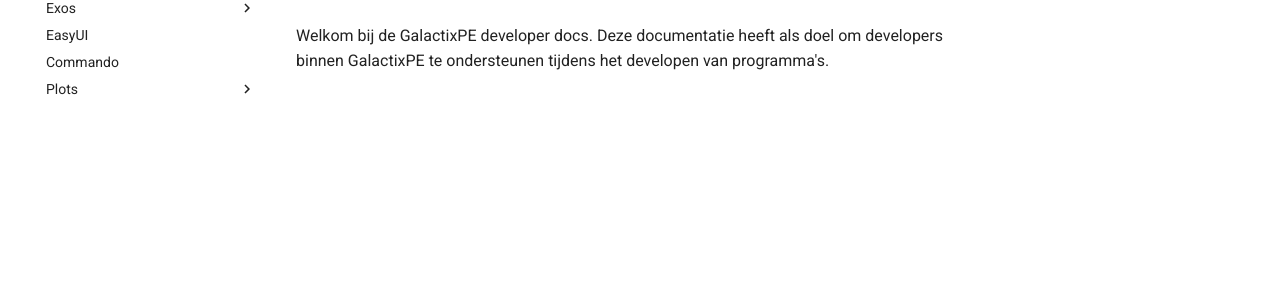
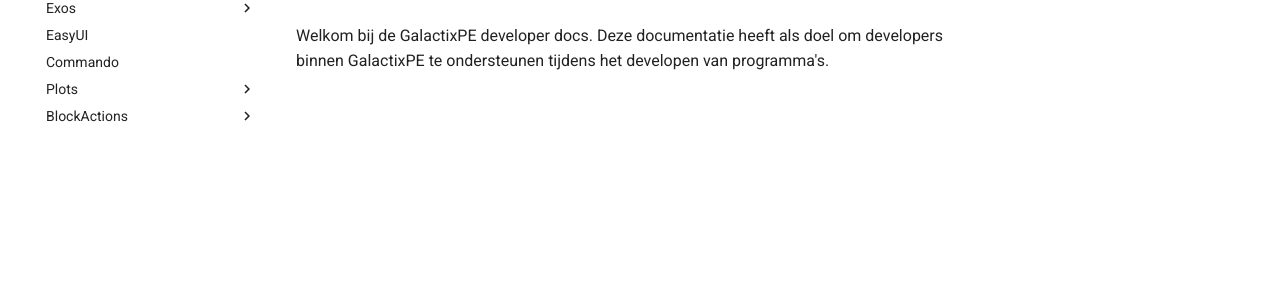
Before and after one commit to GalactixPE/Galactix-docs, an MkDocs documentation site: the page built from docs/index.md, in a window 1280 px wide. Shown: the part 157-457 px from the top of the page. Built offline with MkDocs 1.6.1 and Material for MkDocs 9.7.7, drawn with Linux system fonts in a browser that asks for light colours.

Commit message:
Update mkdocs.yml

```diff
--- a/mkdocs.yml
+++ b/mkdocs.yml
@@ -23,6 +23,8 @@
       - commando/README.md
   - Plots:
       - Economy: plots/economy.md
+  - BlockActions:
+      - BlockActions/blockactions.md
 
 theme:
   name: material
```
